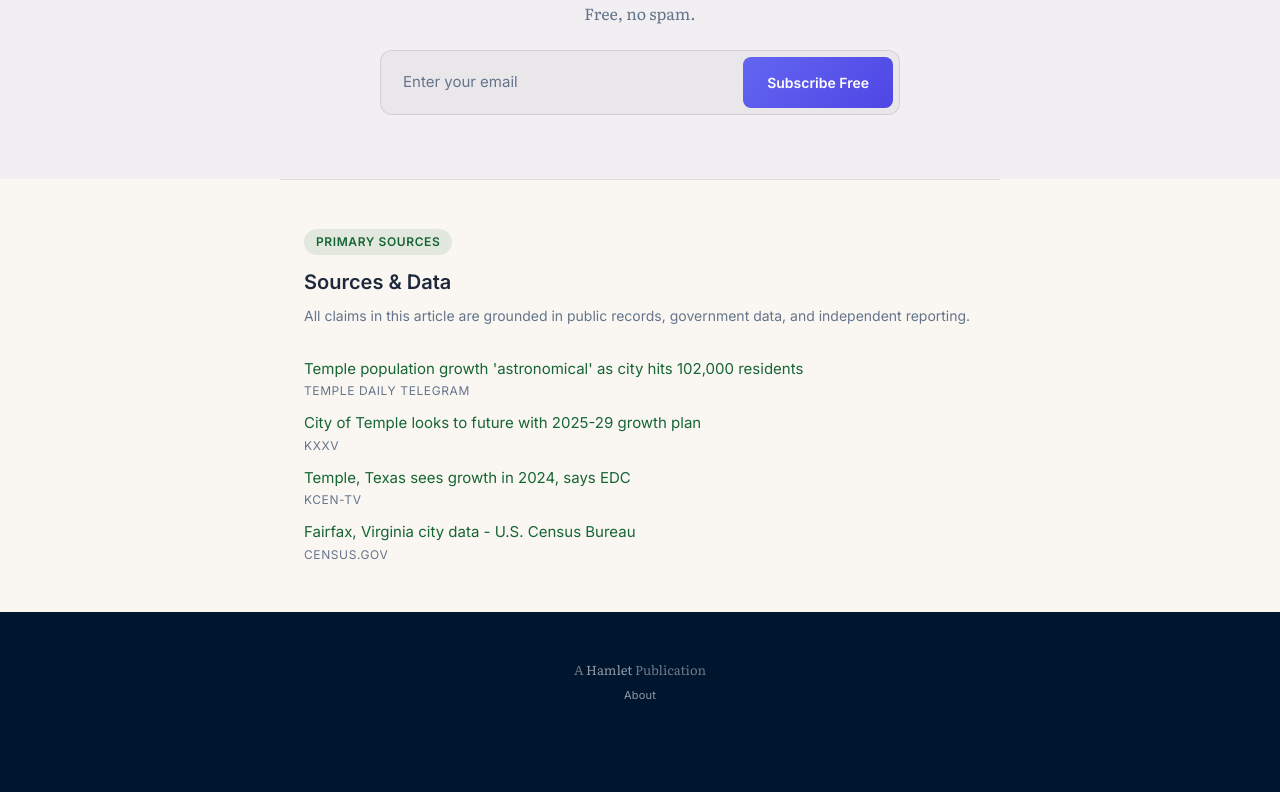
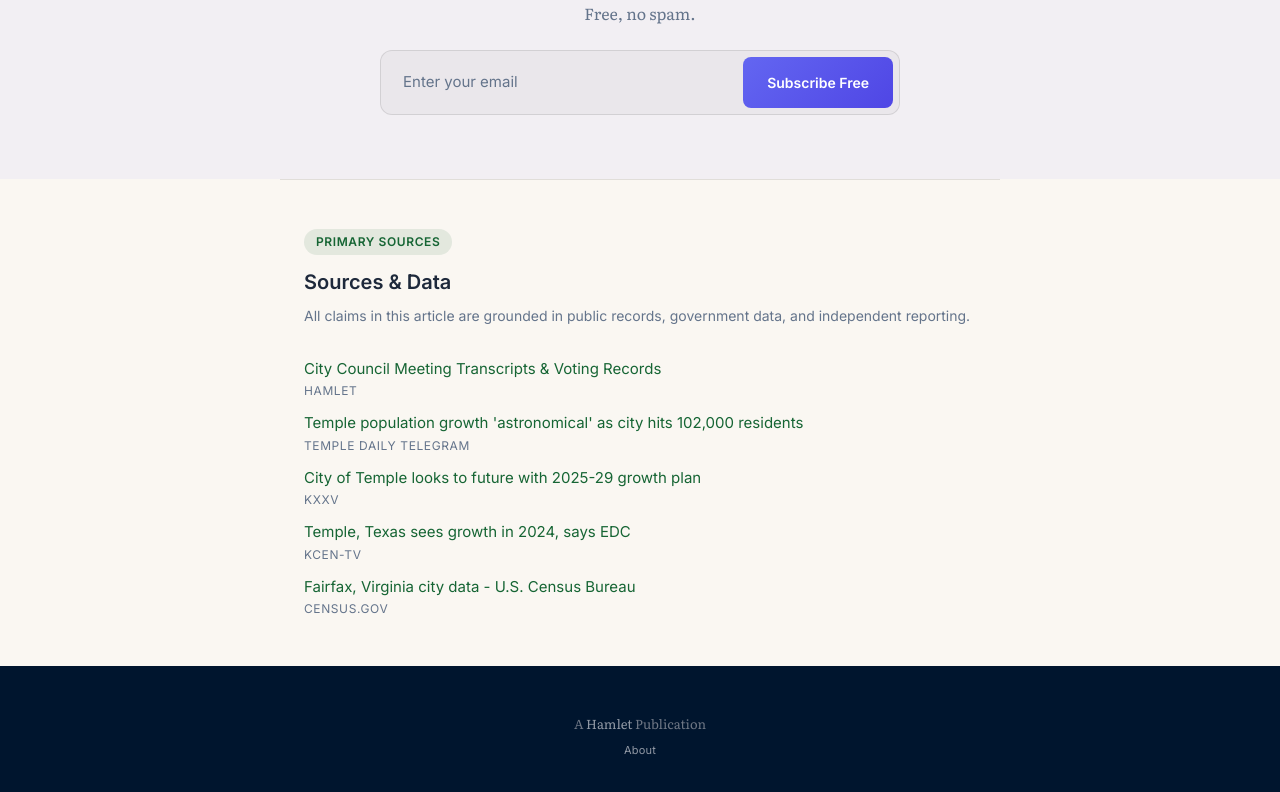
Before and after one commit to hamletsunil/the-district, a Next.js app: page /articles/abundance-index in a window 1280 px wide. Shown: the part 10698-11490 px from the top of the page. Before the commit the page ends 11450 px from the top, so only its background shows below. Built offline with nearby package versions, Linux system fonts and the light colour scheme.

Commit message:
Add myhamlet.com as primary source in all articles
- Add Hamlet as first source in all 6 article SOURCES arrays
- Fix React key warning in Ann Arbor heatmap (Fragment with key)

```diff
--- a/src/app/articles/abundance-index/page.tsx
+++ b/src/app/articles/abundance-index/page.tsx
@@ -73,6 +73,11 @@ const DATA = {
 // Validated sources for fact-checking
 // Note: Abundance Index scores derived from Hamlet's NLP analysis of meeting transcripts
 const SOURCES = [
+  {
+    title: "City Council Meeting Transcripts & Voting Records",
+    outlet: "Hamlet",
+    url: "https://myhamlet.com",
+  },
   {
     title: "Temple population growth 'astronomical' as city hits 102,000 residents",
     outlet: "Temple Daily Telegram",
--- a/src/app/articles/ann-arbor-divided/page.tsx
+++ b/src/app/articles/ann-arbor-divided/page.tsx
@@ -7,7 +7,7 @@
  * 142 cities. 8.1 million votes. Seventeen years of data explain why.
  */
 
-import { useState, useEffect, useCallback } from "react";
+import { useState, useEffect, useCallback, Fragment } from "react";
 import { AtAGlance } from "@/components/article/AtAGlance";
 import { MethodologySection } from "@/components/article/MethodologySection";
 import { ArticleEndCTA } from "@/components/article/ArticleEndCTA";
@@ -181,6 +181,11 @@ const DATA = {
 // ============================================================================
 
 const SOURCES: Source[] = [
+  {
+    title: "Ann Arbor City Council Meeting Transcripts & Voting Records",
+    outlet: "Hamlet",
+    url: "https://myhamlet.com",
+  },
   {
     title: "Democratic Deadlock",
     outlet: "Ann Arbor Observer",
@@ -1362,9 +1367,8 @@ function AgreementHeatmap() {
 
         {/* Rows */}
         {members.map((rowMember, row) => (
-          <>
+          <Fragment key={`row-${rowMember}`}>
             <div
-              key={`row-${rowMember}`}
               className="aa-heatmap-labels-y"
               style={{ fontSize: "10px" }}
             >
@@ -1386,7 +1390,7 @@ function AgreementHeatmap() {
                 />
               );
             })}
-          </>
+          </Fragment>
         ))}
       </div>
 
--- a/src/app/articles/data-center-gold-rush/page.tsx
+++ b/src/app/articles/data-center-gold-rush/page.tsx
@@ -79,6 +79,11 @@ const DATA = {
 
 // Validated sources for fact-checking
 const SOURCES = [
+  {
+    title: "City Council Meeting Transcripts & Data Center Discussions",
+    outlet: "Hamlet",
+    url: "https://myhamlet.com",
+  },
   {
     title: "Arizona city unanimously rejects AI data center after residents' outcry",
     outlet: "Fox Business",
--- a/src/app/articles/oaklands-future/page.tsx
+++ b/src/app/articles/oaklands-future/page.tsx
@@ -62,6 +62,11 @@ const DATA = {
 };
 
 const SOURCES: Source[] = [
+  {
+    title: "Oakland City Council Meeting Transcripts & Voting Records",
+    outlet: "Hamlet",
+    url: "https://myhamlet.com",
+  },
   {
     title: "City of Oakland FY2024-25 Adopted Budget",
     outlet: "City of Oakland Finance Department",
--- a/src/app/articles/temperature-check/page.tsx
+++ b/src/app/articles/temperature-check/page.tsx
@@ -56,6 +56,11 @@ const DATA = {
 // Validated sources for fact-checking
 // Note: Friction scores are derived from NLP analysis of Hamlet transcript data
 const SOURCES = [
+  {
+    title: "City Council Meeting Transcripts & Civic Friction Analysis",
+    outlet: "Hamlet",
+    url: "https://myhamlet.com",
+  },
   {
     title: "Supreme Court issues decision in Oregon homelessness case, siding with Grants Pass",
     outlet: "KGW",
--- a/src/app/articles/vote-tracker/page.tsx
+++ b/src/app/articles/vote-tracker/page.tsx
@@ -73,6 +73,11 @@ const DATA = {
 
 // Validated sources for fact-checking
 const SOURCES = [
+  {
+    title: "City Council Meeting Transcripts & Voting Records",
+    outlet: "Hamlet",
+    url: "https://myhamlet.com",
+  },
   {
     title: "Princeton advances affordable housing plan for one of its wealthiest neighborhoods",
     outlet: "Gothamist",
```
